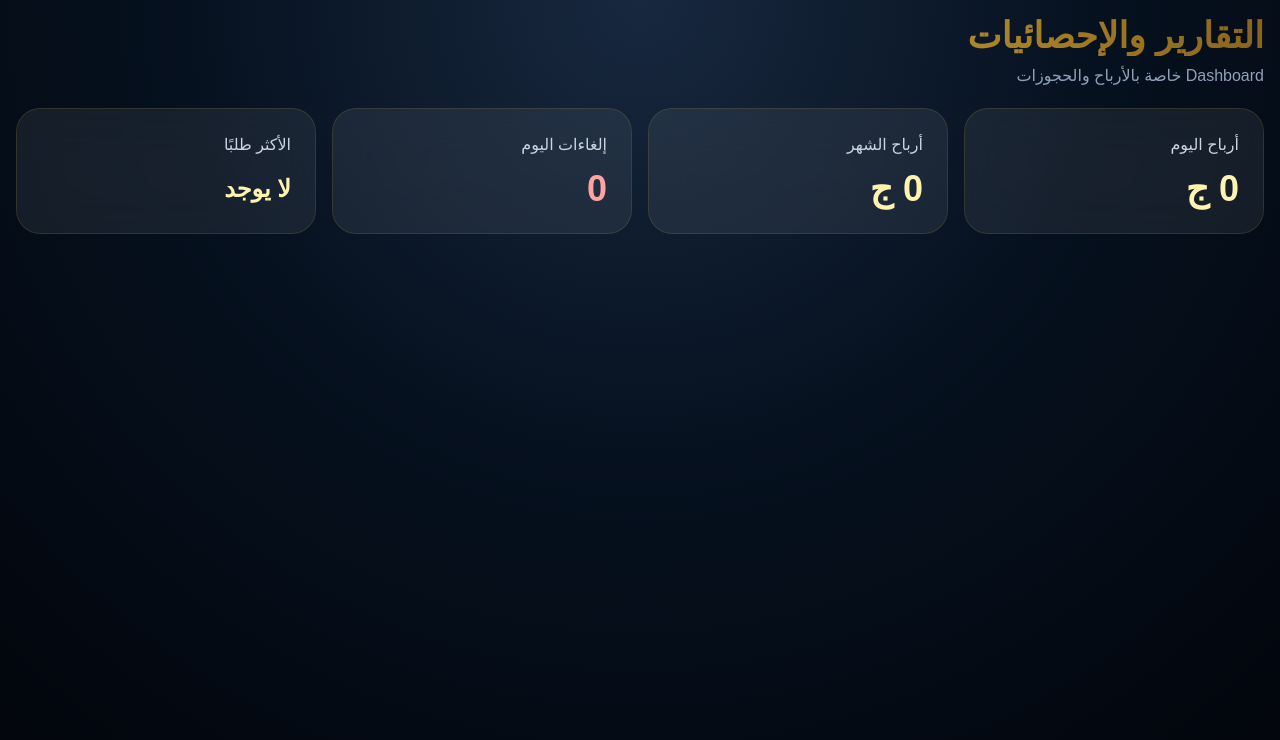
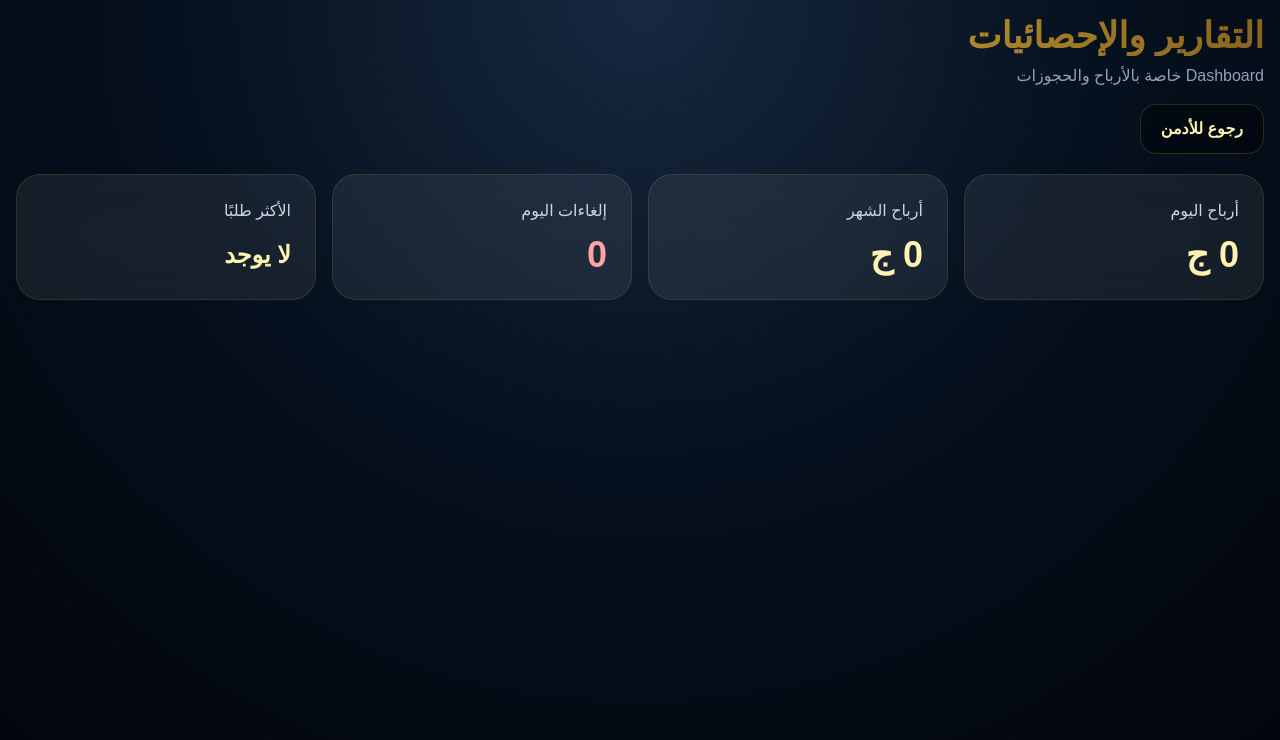
Before and after one commit to vbdo897-rgb/salon24, a Next.js app: page /admin/reports in a window 1280 px wide. Shown: the top 740 px of the page. Built offline with nearby package versions, Linux system fonts and the light colour scheme; no server answers; the database is empty.

Commit message:
add reports navigation

```diff
--- a/app/admin/page.tsx
+++ b/app/admin/page.tsx
@@ -823,6 +823,15 @@ const topServiceName = (() => {
             </div>
           </div>
 
+         <div className="flex items-center gap-2">
+
+  <a
+    href="/admin/reports"
+    className="bg-gradient-to-l from-[#fff3b0] via-[#d4af37] to-[#9a6b12] text-black px-5 py-3 rounded-2xl font-black"
+  >
+    التقارير
+  </a>
+
   <button
     onClick={() => setSettingsOpen(true)}
     className="w-14 h-14 rounded-2xl border border-[#d4af37]/25 bg-white/[0.07] text-[#fff3b0] text-3xl font-black flex items-center justify-center"
@@ -830,6 +839,8 @@ const topServiceName = (() => {
   >
     ☰
   </button>
+
+</div>
         </div>
 
         <div className="flex flex-wrap justify-end gap-2">
--- a/app/admin/reports/page.tsx
+++ b/app/admin/reports/page.tsx
@@ -90,6 +90,13 @@ export default function ReportsPage() {
           <p className="text-slate-400 mt-2">
             Dashboard خاصة بالأرباح والحجوزات
           </p>
+
+          <a
+  href="/admin"
+  className="inline-block mt-4 bg-black/35 border border-[#d4af37]/20 text-[#fff3b0] px-5 py-3 rounded-2xl font-black"
+>
+  رجوع للأدمن
+</a>
         </div>
 
         <div className="grid grid-cols-2 md:grid-cols-4 gap-4">
```
Lines whose indentation alone changed are shown as unchanged.
